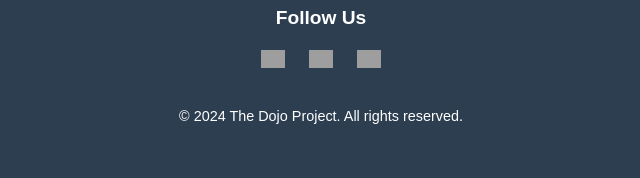
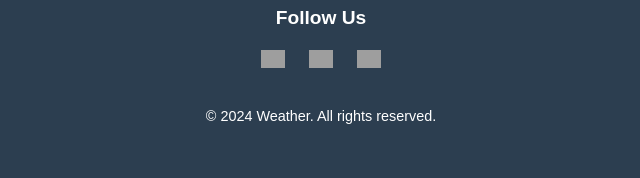
Before and after one commit to LeeBotting07/EXAM_2023, a Flask app: page / in a window 1280 px wide. Shown: the part 1579-1757 px from the top of the page, without its empty margins (319-959 px from the left). Run offline with Flask 3, Linux system fonts and the light colour scheme; grey boxes are pictures that could not be loaded.

Commit message:
Update footer copyright text to reflect new project branding

```diff
--- a/templates/main.html
+++ b/templates/main.html
@@ -58,7 +58,7 @@
             </div>
         </div>
         <div class="footer-bottom">
-            <p>&copy; 2024 The Dojo Project. All rights reserved.</p>
+            <p>&copy; 2024 Weather. All rights reserved.</p>
         </div>
     </footer>
 </body>
```
